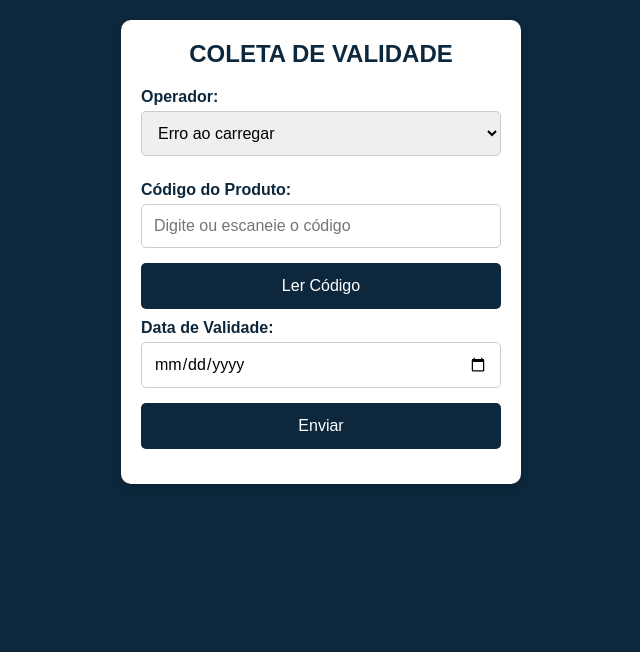
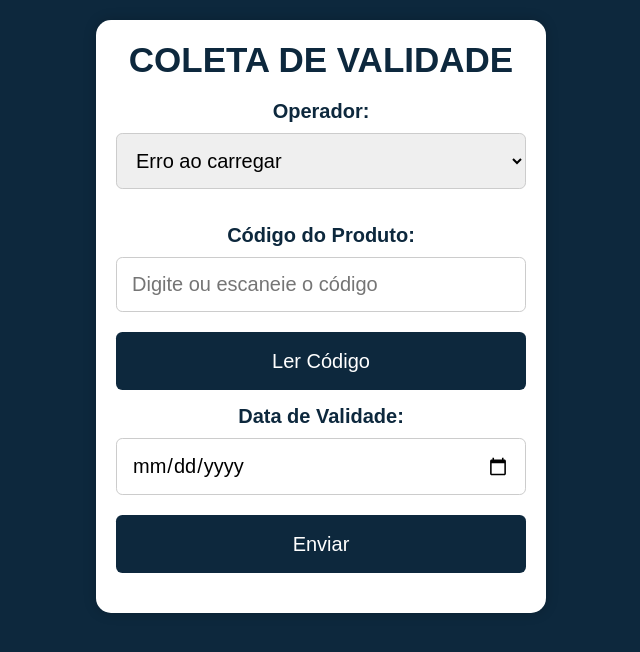
Before and after one commit to osalomaoleme/vencimentodeposito, a plain HTML site: page index.html in a window 1280 px wide. Shown: the whole page, without its empty margins (319-959 px from the left). Drawn offline with Linux system fonts and the light colour scheme; no server answers.

Commit message:
Update index.html

```diff
--- a/index.html
+++ b/index.html
@@ -17,83 +17,117 @@
 
   <!-- QR Code Scanner -->
   <script src="https://unpkg.com/html5-qrcode"></script>
-
 <style>
+  /* Reset e box-sizing para lidar melhor com padding/border */
   * {
     margin: 0;
     padding: 0;
     box-sizing: border-box;
     font-family: Arial, sans-serif;
   }
+  /* Base de font-size para rems */
+  html {
+    font-size: 16px;
+  }
   body {
     background-color: #0d283d;
     display: flex;
     flex-direction: column;
     align-items: center;
+    justify-content: flex-start;
     min-height: 100vh;
-      padding: 20px;
+    padding: 1rem; /* antes 20px */
+    text-align: center;
   }
   .container {
-      background: white;
-      padding: 20px;
-      border-radius: 10px;
-      box-shadow: 0px 4px 10px rgba(0, 0, 0, 0.2);
-      width: 100%;
-      max-width: 400px;
+    background: #fff;
+    padding: 1rem; /* antes 20px */
+    border-radius: 0.75rem; /* antes 10px */
+    box-shadow: 0 0 0.625rem rgba(0, 0, 0, 0.2); /* antes 4px/10px */
+    width: 90%;           /* flui conforme a largura disponível */
+    max-width: 360px;     /* nunca maior que isto em telas maiores */
   }
   h2 {
     color: #0d283d;
-      margin-bottom: 20px;
-      text-align: center;
+    margin-bottom: 1rem;  /* antes 20px */
+    font-size: 1.5rem;
   }
   label {
     display: block;
-      margin: 10px 0 5px;
+    margin: 0.75rem 0 0.5rem; /* antes 10px e 5px */
     color: #0d283d;
     font-weight: bold;
+    font-size: 1rem;
   }
   input, select {
     width: 100%;
-      padding: 12px;
-      margin-bottom: 15px;
+    padding: 0.75rem;     /* antes 12px */
+    margin-bottom: 1rem;  /* antes 15px */
     border: 1px solid #ccc;
-      border-radius: 5px;
-      font-size: 16px;
+    border-radius: 0.3125rem; /* antes 5px */
+    font-size: 1rem;
   }
   button {
     width: 100%;
-      padding: 14px;
+    padding: 0.875rem;    /* antes 14px */
     background-color: #0d283d;
-      color: white;
+    color: #fff;
     border: none;
-      border-radius: 5px;
-      font-size: 16px;
+    border-radius: 0.3125rem; /* antes 5px */
+    font-size: 1rem;
     cursor: pointer;
     transition: 0.3s;
   }
   #mensagem {
-      margin-top: 15px;
+    margin-top: 1rem;
     font-weight: bold;
-      text-align: center;
+    font-size: 1rem;
   }
   #video-container {
     display: none;
     flex-direction: column;
     align-items: center;
-      margin-bottom: 15px;
+    margin-bottom: 1rem;
+    width: 100%;
+    max-width: 360px;
   }
   #reader {
     width: 100%;
-      max-width: 400px;
-      min-height: 200px;
+    max-width: 360px;
+    min-height: 12.5rem;  /* ~200px */
     border: 1px solid #ccc;
   }
   #close-camera-btn {
     background-color: #f44336;
-      color: white;
-      margin-top: 10px;
+    color: #fff;
+    margin-top: 0.625rem; /* antes 10px */
+    padding: 0.75rem;
+    border-radius: 0.3125rem;
+    width: 100%;
+    font-size: 1rem;
+  }
+
+  /* Ajustes para telas bem estreitas (<=480px) */
+  @media (max-width: 480px) {
+    html { font-size: 14px; }
+    body { padding: 0.5rem; }
+    .container { padding: 0.75rem; }
+    h2 { font-size: 1.25rem; }
+    input, select, button { padding: 0.5rem; font-size: 0.875rem; }
+  }
+  /* Tablets e pequenos laptops */
+  @media (min-width: 768px) {
+    html { font-size: 18px; }
+    .container { max-width: 400px; }
+    h2 { font-size: 1.75rem; }
+  }
+  /* Desktops maiores */
+  @media (min-width: 1200px) {
+    html { font-size: 20px; }
+    .container { max-width: 450px; }
   }
 </style>
+
 </head>
 <body>
   <div class="container">
```
Lines whose indentation alone changed are shown as unchanged.
